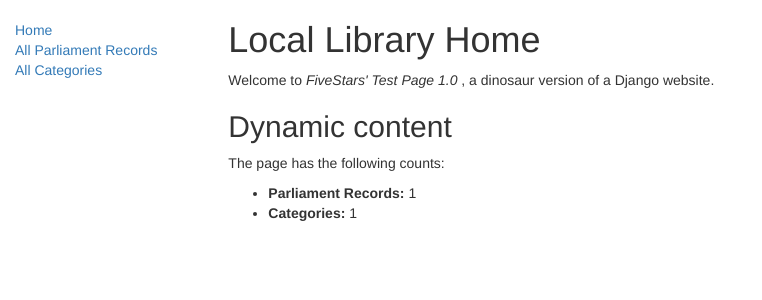
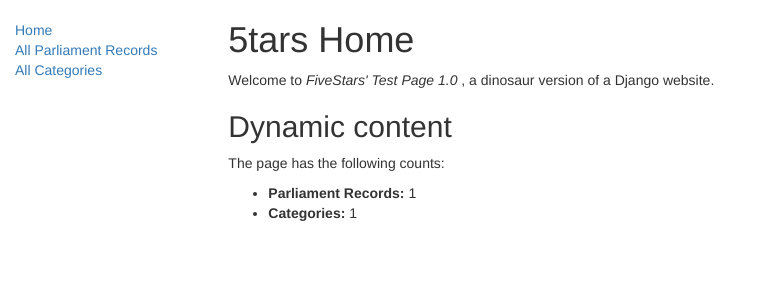
Before and after one commit to siyingq/fivestarstest, a Django app: template records/templates/index.html in a window 1280 px wide. Shown: the top 300 px of the page, without its empty margins (0-762 px from the left). Run offline with Django 3.2, Linux system fonts and the light colour scheme; the template is opened without the code that fills it: most values are stand-ins (such as "Sample title", 1, 10 or a date in 2020); some libraries are stand-ins or nearby versions.

Commit message:
changed home page title

```diff
--- a/records/templates/index.html
+++ b/records/templates/index.html
@@ -1,7 +1,7 @@
 {% extends "base_generic.html" %}
 
 {% block content %}
-<h1>Local Library Home</h1>
+<h1>5tars Home</h1>
 
   <p>Welcome to <em>FiveStars' Test Page 1.0 </em>, a dinosaur version of a Django website.</p>
 
--- a/records/views.py
+++ b/records/views.py
@@ -10,6 +10,6 @@ def index(request): #home page of website
 
     return render(
         request,
-        index.html,
+        "index.html",
         context={'num_records':num_records, 'num_categories':num_categories},
         )
```
